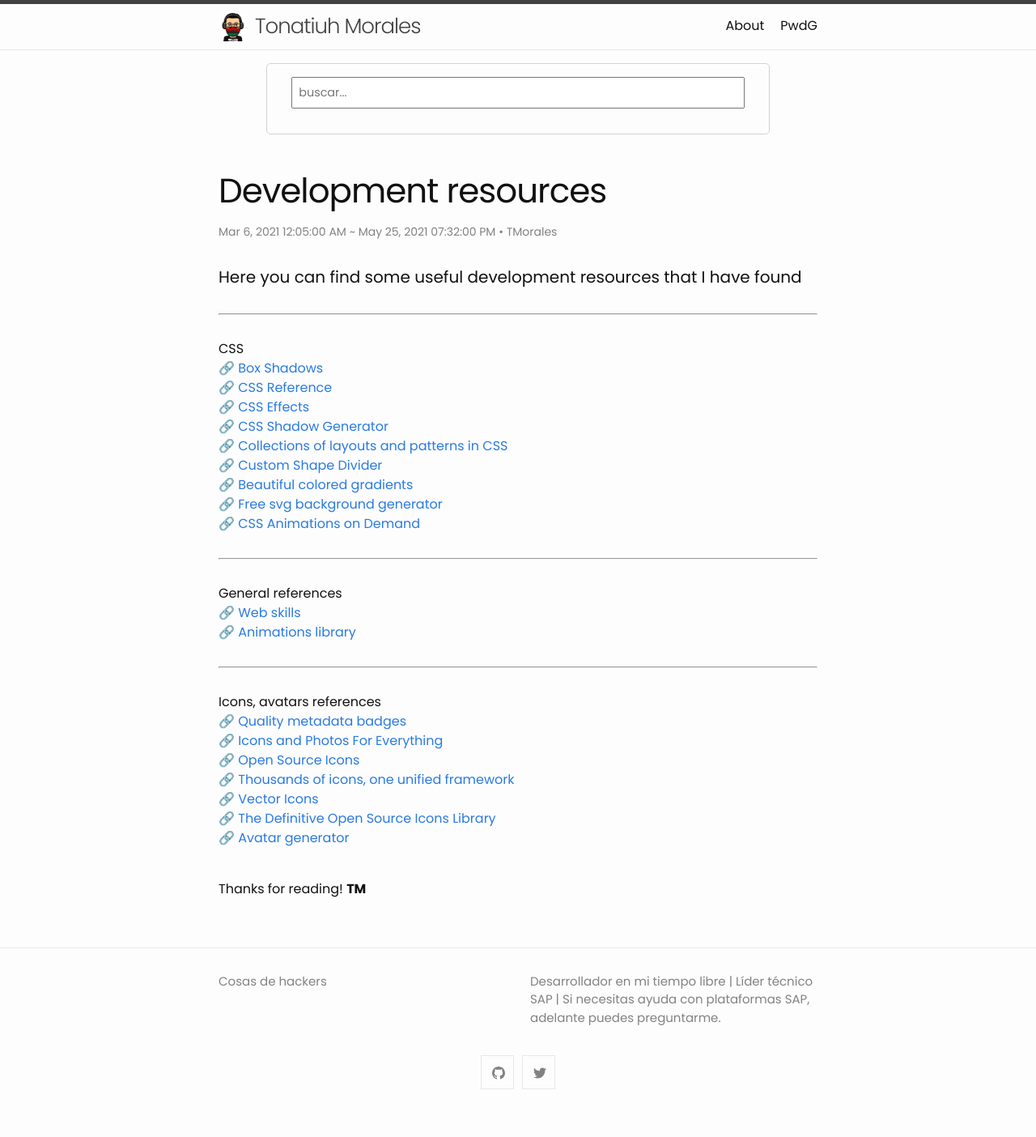
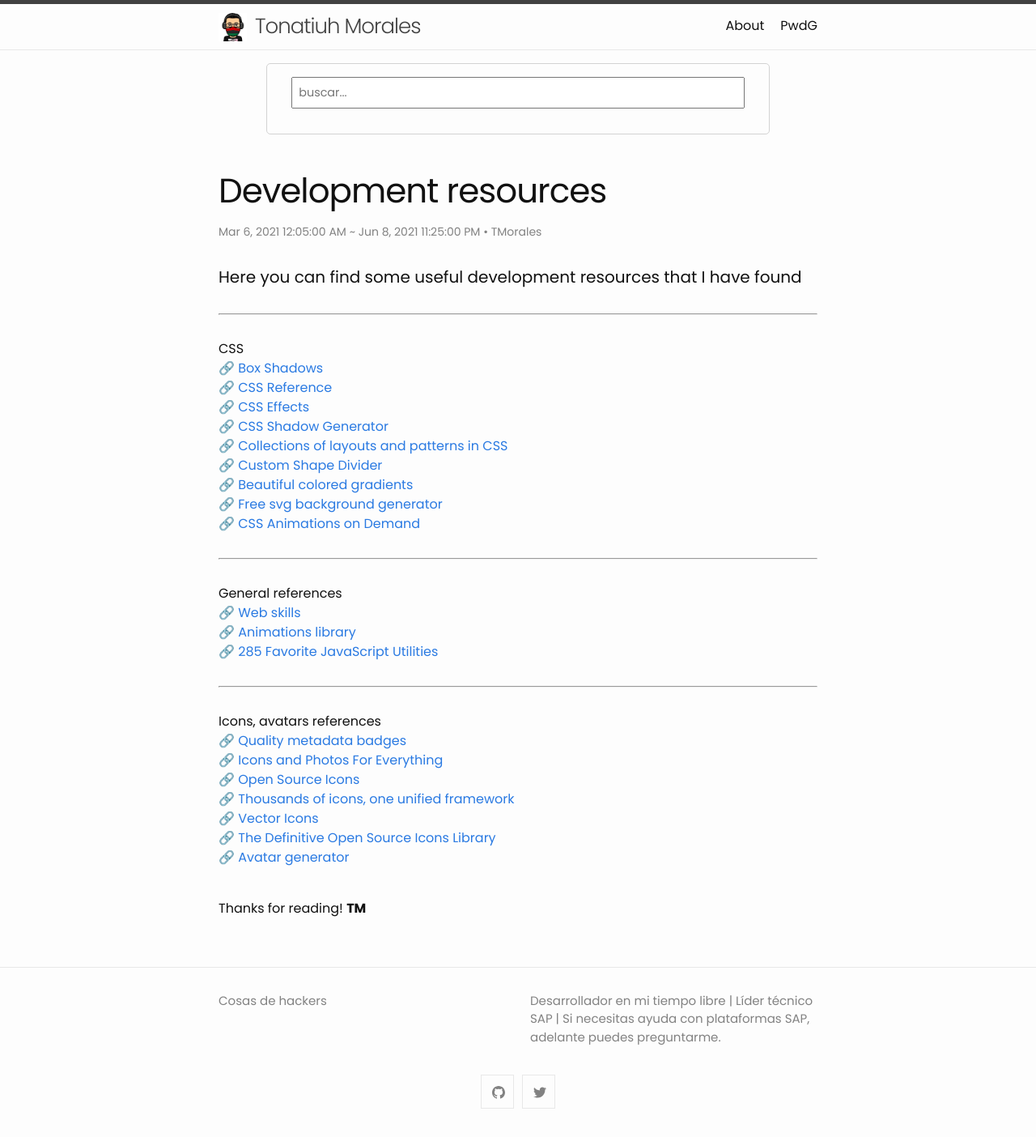
Before and after one commit to blackc0mb/blog, a Jekyll site: the page built from _posts/2021-03-05-resources.md, in a window 1280 px wide. Shown: the whole page at 81% size. Built offline with Jekyll 4.4.1, drawn with Linux system fonts in a browser that asks for light colours; comment, search, counter and statistics services are not loaded; before the commit the page ends 1380 px from its top, so only the background shows below that.

Commit message:
Update resources.md

```diff
--- a/_posts/2021-03-05-resources.md
+++ b/_posts/2021-03-05-resources.md
@@ -3,7 +3,7 @@ title: Development resources
 layout: post
 description: Useful development resources
 date: 2021-03-06 00:05
-modified_date: 2021-05-25 19:32
+modified_date: 2021-06-08 23:25
 author: TMorales
 tag: resources
 ---
@@ -23,7 +23,8 @@ CSS<br/>
 ---
 General references<br/>
 🔗 <a href="https://andreasbm.github.io/web-skills/" target="_blank">Web skills</a><br/>
-🔗 <a href="https://animate.style/" target="_blank">Animations library</a>
+🔗 <a href="https://animate.style/" target="_blank">Animations library</a><br/>
+🔗 <a href="https://1loc.dev/" target="_blank">285 Favorite JavaScript Utilities</a>
 
 ---
 Icons, avatars references<br/>
```
